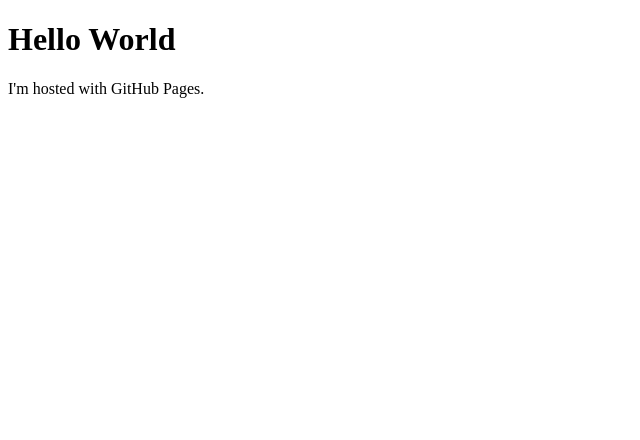
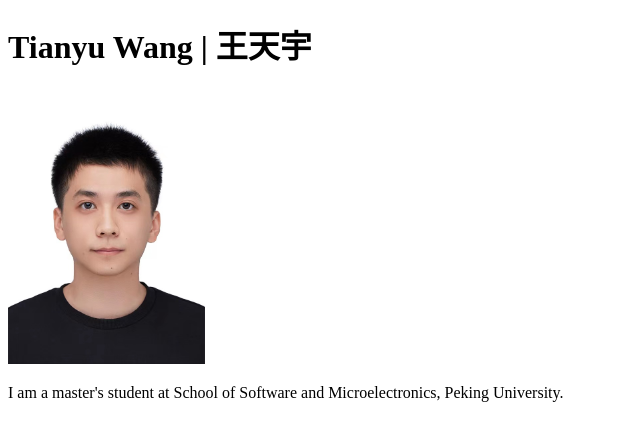
Before and after one commit to tianyuwang01/tianyuwang01.github.io, a plain HTML site: page index.html in a window 1280 px wide. Shown: the whole page, without its empty margins (0-640 px from the left). Drawn offline with Linux system fonts and the light colour scheme.

Commit message:
update image

```diff
--- a/index.html
+++ b/index.html
@@ -1,7 +1,11 @@
 <!DOCTYPE html>
 <html>
-<body>
-<h1>Hello World</h1>
-<p>I'm hosted with GitHub Pages.</p>
-</body>
+    <head>
+        <title>Tianyu Wang</title>
+    </head>
+    <body>
+        <h1>Tianyu Wang | 王天宇</h1>
+        <img src="images/wty/1.jpg" width="197px" height="275px">
+        <p>I am a master's student at School of Software and Microelectronics, Peking University.</p>
+    </body>
 </html>
```
Also changed, not shown: images/wty/1.jpg (added).
